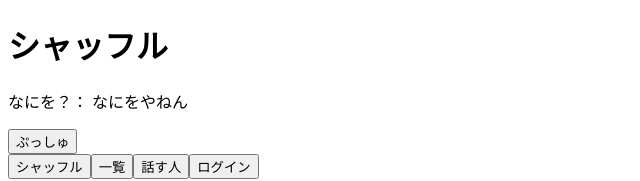
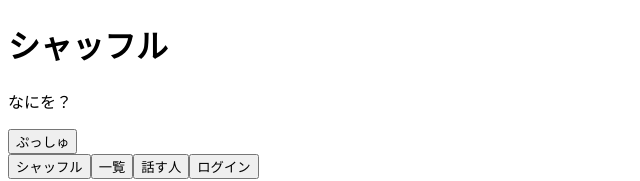
Before and after one commit to TomoyukiMatsuda/Topic_in_Travel_App, a Next.js app: page / in a window 1280 px wide. Shown: the top 181 px of the page, without its empty margins (0-640 px from the left). Built offline with nearby package versions, Linux system fonts and the light colour scheme; no server answers; the database is empty.

Commit message:
トップの初期ラベル修正

```diff
--- a/src/components/Main/index.tsx
+++ b/src/components/Main/index.tsx
@@ -23,11 +23,11 @@ export const Main: React.VFC = memo(() => {
 
   // 話題切り替え時に表示を初期化
   useEffect(
-    () => setTopicLabel("なにをやねん"),
+    () => setTopicLabel("なにを？"),
     [setTopicLabel, setSpeaker, authUser]
   );
 
-  useEffect(() => setSpeaker("だれがやねん"), [authUser, setSpeaker]);
+  useEffect(() => setSpeaker("だれが？"), [authUser, setSpeaker]);
 
   // todo シャッフル確率最適化 一回表示対象となった場合配列をから要素を削除することを検討する
   //  https://qiita.com/pure-adachi/items/77fdf665ff6e5ea22128
```
